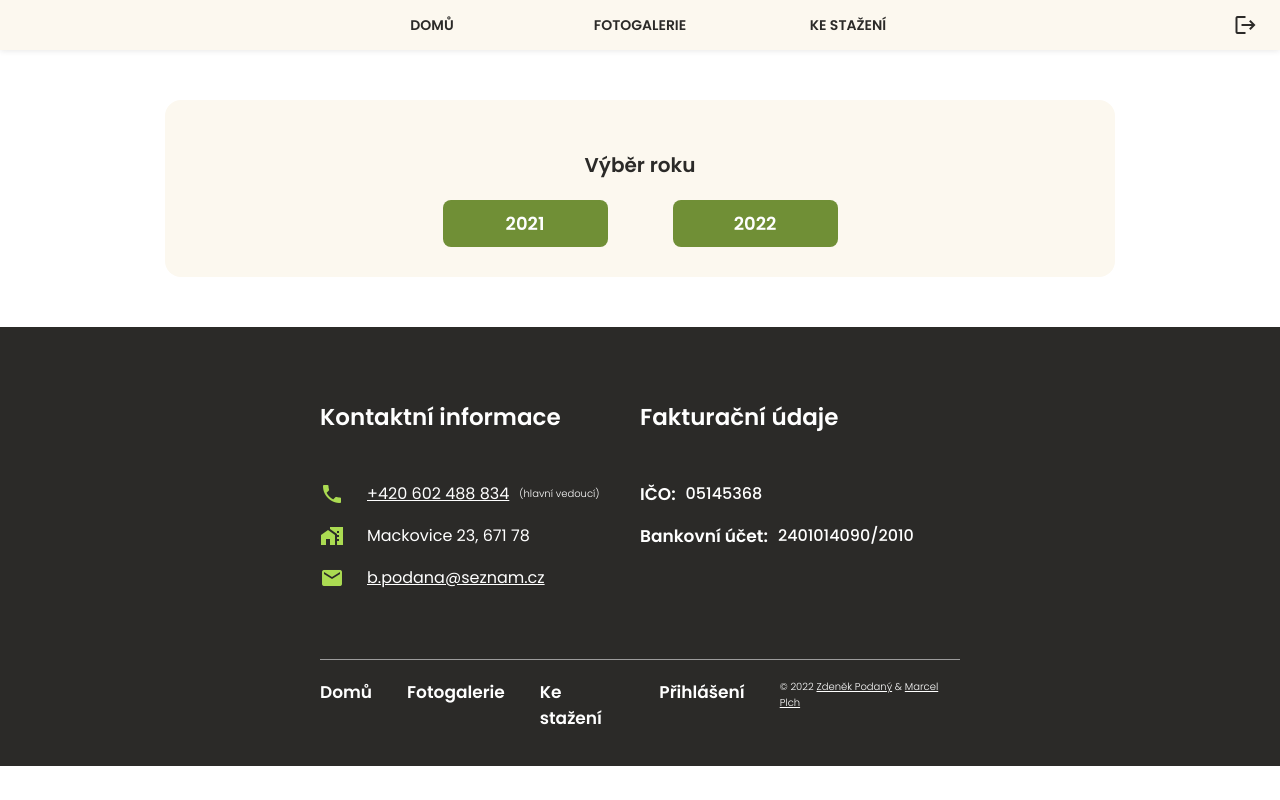
After one commit to zdepodany/taborStrelkaWeb, a Django app: page /yearPick/ in a window 1280 px wide. The commit adds this page. Run offline with Django 3.2, Linux system fonts and the light colour scheme.

Commit message:
Add Year pick page

```diff
--- a/taborapp/static/css/footer.css
+++ b/taborapp/static/css/footer.css
@@ -27,6 +27,7 @@ footer {
 }
 
 .icon {
+    cursor: default;
     width: 3.2rem;
     margin-right: 1.5rem;
     color: #ABDB52;
--- a/taborapp/static/css/master.css
+++ b/taborapp/static/css/master.css
@@ -25,6 +25,11 @@ a {
 h1 {
     font-size: 6rem;
     font-weight: 700;
+}
+
+h3 {
+    font-size: 2rem;
+    font-weight: 600;
 }
 
 h5 {
@@ -124,3 +129,16 @@ p {
     display: flex;
     flex-direction: column;
 }
+
+.flexCenter {
+    justify-content: center;
+    align-items: center;
+}
+
+.greyColor {
+    color: #2B2A28;
+}
+
+.whiteColor {
+    color: #FFF;
+}
--- /dev/null
+++ b/taborapp/static/css/yearPick.css
@@ -0,0 +1,9 @@
+.yearPick {
+    width: 70%;
+    justify-content: space-evenly;
+}
+
+.yearPick .primaryButton {
+    width: 20%;
+    text-align: center;
+}
--- a/taborapp/templates/layout.html
+++ b/taborapp/templates/layout.html
@@ -17,6 +17,7 @@
         <link rel="stylesheet" href="{% static "css/master.css" %}">
         <link rel="stylesheet" href="{% static "css/navbar.css" %}">
         <link rel="stylesheet" href="{% static "css/footer.css" %}">
+        <link rel="stylesheet" href="{% static "css/yearPick.css" %}">
 
     {% block headerExtension %}
     {% endblock %}
--- a/taborapp/templates/userLayout.html
+++ b/taborapp/templates/userLayout.html
@@ -3,7 +3,7 @@
     <section class="navbar">
         <nav class="navbarButtonWrap">
             <a href="/" class="navbarButton">DOMŮ</a>
-            <a href="/gallery/" class="navbarButton">FOTOGALERIE</a>
+            <a href="/yearPick/" class="navbarButton">FOTOGALERIE</a>
             <a href="#" class="navbarButton">KE STAŽENÍ</a>
         </nav>
         <div class="navbarLoginWrap">
@@ -52,9 +52,9 @@
             <section class="footerWebMapWrapper flex">
                 <div class="footerWebMapLinks flex">
                     <a href="/">Domů</a>
-                    <a href="/gallery">Fotogalerie</a>
+                    <a href="/yearPick/">Fotogalerie</a>
                     <a href="">Ke stažení</a>
-                    <a href="/login">Přihlášení</a>
+                    <a href="/login/">Přihlášení</a>
                 </div>
                 <span class="taborLink">© 2022 <a href="https://zdenda.xyz" target="_blank">Zdeněk Podaný</a> & <a href="https://plch.xyz" target="_blank">Marcel Plch</a></span>
             </section>
--- /dev/null
+++ b/taborapp/templates/yearPick.html
@@ -0,0 +1,17 @@
+{% extends "userLayout.html" %}
+{% load taborapp_extras %}
+
+{% load static %}
+
+{% block headerExtension %}
+
+{% endblock %}
+{% block content %}
+    <section class="tab firstTab flexColumn flexCenter greyColor">
+        <h3>Výběr roku</h3>
+        <div class="flex yearPick">
+            <a href="#" class="primaryButton">2021</a>
+            <a href="#" class="primaryButton">2022</a>
+        </div>
+    </section>
+{% endblock %}
--- a/taborapp/urls.py
+++ b/taborapp/urls.py
@@ -1,10 +1,11 @@
 from django.urls import include, re_path
 # TODO: Port all to classes
-from taborapp.views import index, gallery, AdminView, LoginView
+from taborapp.views import index, gallery, AdminView, LoginView, YearPickView
 
 urlpatterns = [
     re_path(r'^$', index),
     re_path(r'^gallery/', gallery),
     re_path(r'^admin/', AdminView.as_view()),
     re_path(r'^login/', LoginView.as_view()),
+    re_path(r'^yearPick/', YearPickView.as_view()),
 ]
--- a/taborapp/views.py
+++ b/taborapp/views.py
@@ -73,6 +73,9 @@ def gallery(request):
 # TODO TODO TODO
 # TODO TODO TODO
 # TODO TODO TODO
+class YearPickView(TemplateView):
+    def get(self, request, *args, **kwargs):
+        return render(request, "yearPick.html")
 class LoginView(TemplateView):
     def get(self, request, *args, **kwargs):
         return render(request, "login.html")
```
